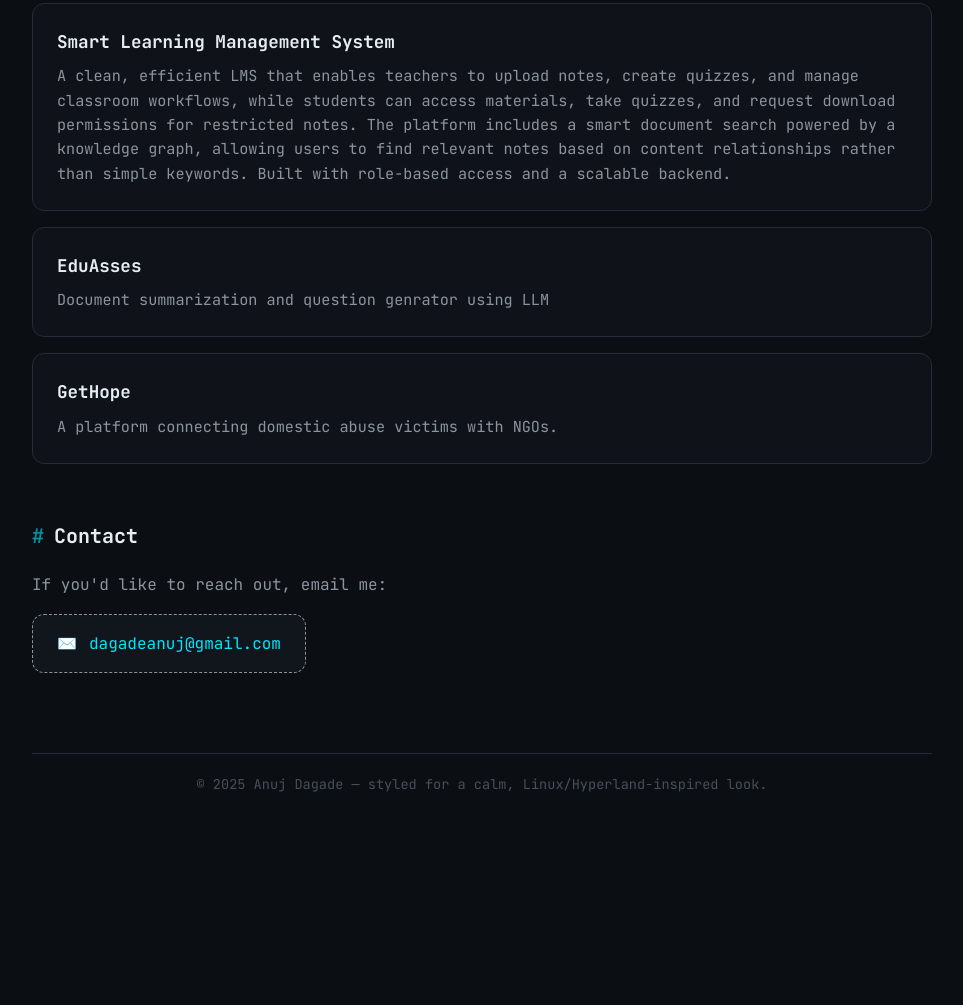
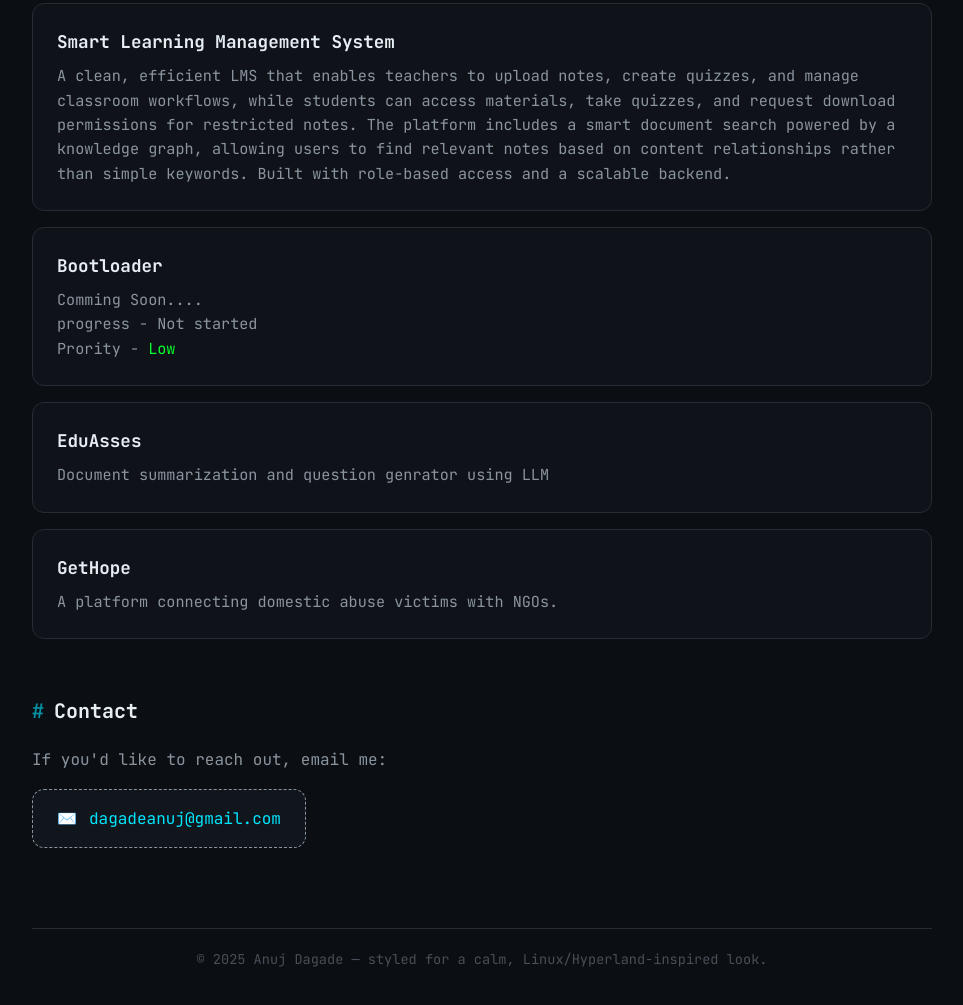
Before and after one commit to AnujDagade/boring-portfolio, a website: page index.html in a window 1280 px wide. Shown: the part 946-1951 px from the top of the page, without its empty margins (158-1121 px from the left). Before the commit the page ends 1782 px from the top, so only its background shows below. Drawn offline with Linux system fonts and the light colour scheme.

Commit message:
Added upcoming project

```diff
--- a/index.html
+++ b/index.html
@@ -132,7 +132,14 @@
                     scalable backend.
                 </p>
             </div>
-
+            <div class="project-card">
+                <strong class="project-title">Bootloader</strong>
+                <p class="project-desc">
+                  Comming Soon.... <br>
+                  progress - Not started <br>
+                  Prority  - <span class="green">Low</span>
+                </p>
+            </div>
             <div class="project-card">
                 <strong class="project-title">EduAsses</strong>
                 <p class="project-desc">Document summarization and question genrator using LLM</p>
--- a/style.css
+++ b/style.css
@@ -418,3 +418,7 @@ footer {
     margin-bottom: 2rem;
     color: var(--accent-primary);
 }
+
+.green {
+  color: #08ff2e;
+}
```
